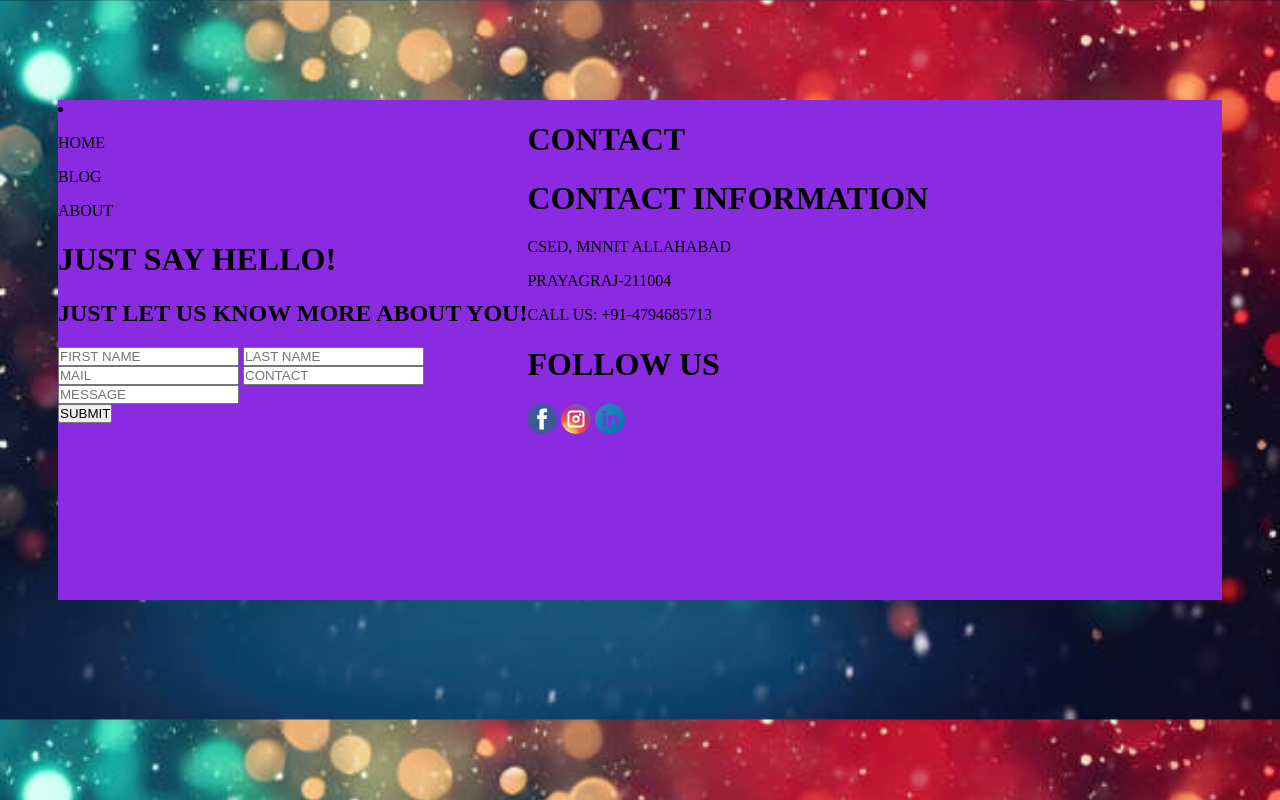
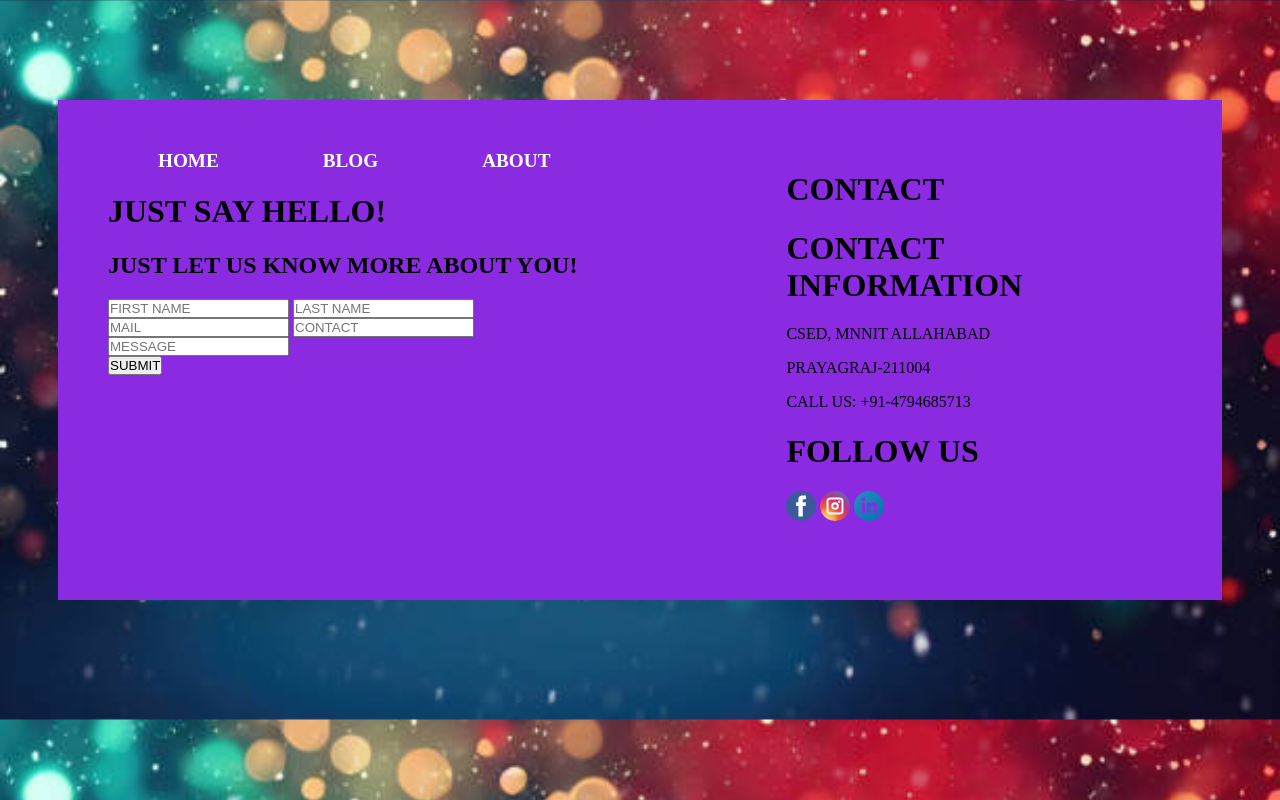
Before and after one commit to Bhuwan-Pradhan/css_battle, a plain HTML site: page task1/index.html in a window 1280 px wide. Drawn offline with Linux system fonts and the light colour scheme.

Commit message:
nav bar style

```diff
--- a/task1/index.css
+++ b/task1/index.css
@@ -18,6 +18,31 @@ body {
     flex-direction: row;
 }
 
+.left {
+    width: 60%;
+    margin: 50px;
+}
+
+.nav ul {
+    list-style-type: none;
+    margin: 0;
+    padding: 0;
+}
+
+.nav li {
+    display: inline;
+    padding: 50px;
+    font-size: larger;
+    font-weight: bold;
+    color: white;
+}
+
+.right {
+    width: 40%;
+    margin: 50px;
+
+}
+
 .rightSubhead img {
     height: 30px;
     width: 30px;
--- a/task1/index.html
+++ b/task1/index.html
@@ -12,11 +12,11 @@
     <div class="main">
         <div class="left">
             <div class="nav">
-                <li>
-                    <ul>HOME</ul>
-                    <ul>BLOG</ul>
-                    <ul>ABOUT</ul>
-                </li>
+                <ul>
+                    <li>HOME</li>
+                    <li>BLOG</li>
+                    <li>ABOUT</li>
+                </ul>
             </div>
             <div class="form">
                 <div class="head">
```
